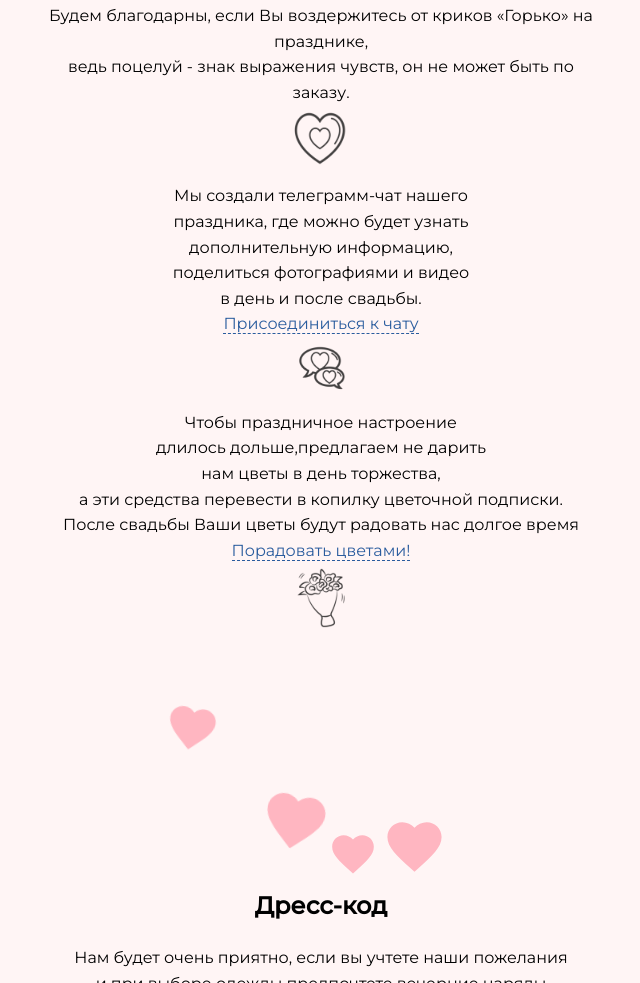
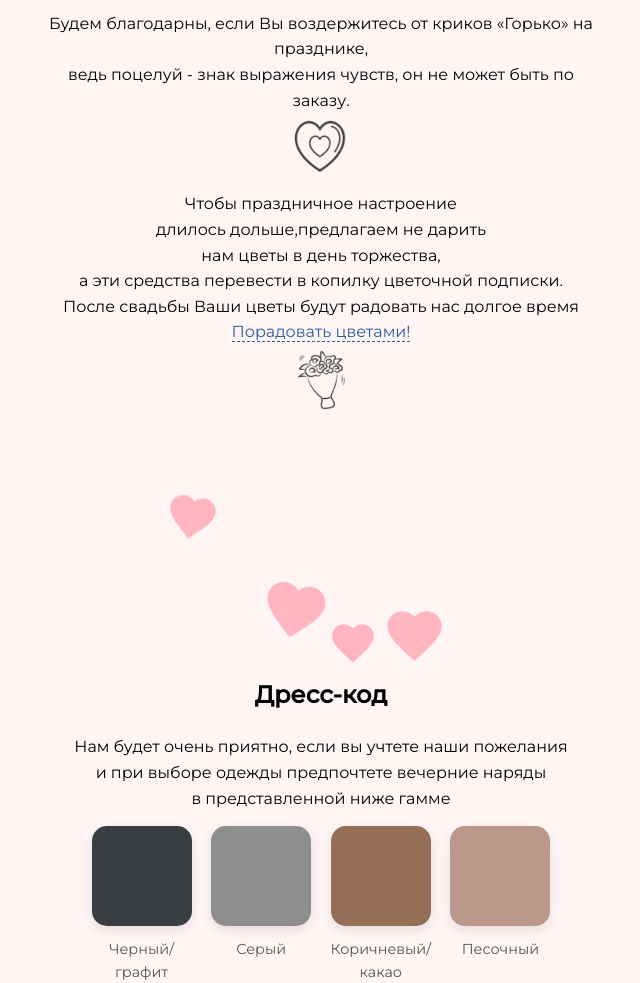
Before and after one commit to Anastasia-lar/06.07.25_anastasia_andrey, a plain HTML site: page index.html in a window 1280 px wide. Shown: the part 3839-4822 px from the top of the page, without its empty margins (319-959 px from the left). Drawn offline with Linux system fonts and the light colour scheme.

Commit message:
Update index.html

```diff
--- a/index.html
+++ b/index.html
@@ -650,23 +650,6 @@
             <img src="images/heart.png" alt="разделитель" class="divider-icon">
         </div>
 
-        <!-- Блок 3 -->
-        <div class="wish-item">
-            <p>Мы создали телеграмм-чат нашего <br>
-            праздника, где можно будет узнать <br>
-            дополнительную информацию, <br>
-            поделиться фотографиями и видео <br>
-            в день и после свадьбы.<br>
-             <a href="https://t.me/+EMLN_J9TkaoyMWI6"
-               target="_blank"
-               rel="noopener noreferrer"
-               style="color: #2A5C9E; text-decoration: none; border-bottom: 1px dashed #2A5C9E;">
-                Присоединиться к чату
-            </a>
-            </p>
-            <img src="images/tg.png" alt="разделитель" class="divider-icon">
-        </div>
-
          <!-- Блок 4 -->
         <div class="wish-item">
             <p>Чтобы праздничное настроение <br>
```
